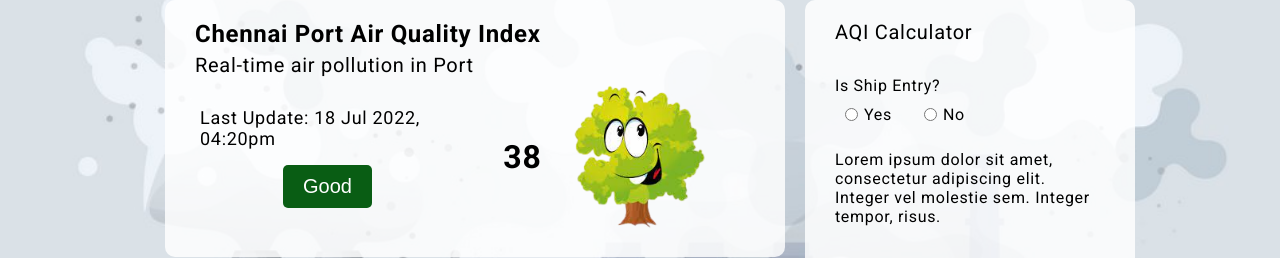
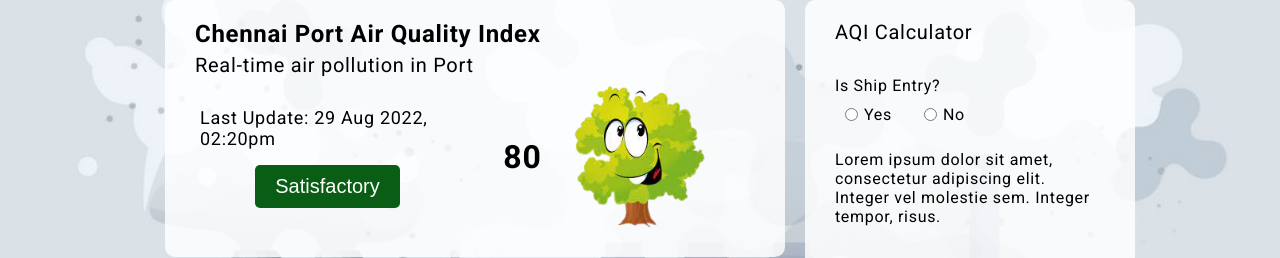
Before and after one commit to gowtham-surya/Weather_AQI, a React (Create React App) app: page /port_A in a window 1280 px wide. Shown: the part 96-354 px from the top of the page. Built offline with nearby package versions, Linux system fonts and the light colour scheme.

Commit message:
Update Port_A.jsx

```diff
--- a/src/components/Port_A.jsx
+++ b/src/components/Port_A.jsx
@@ -321,11 +321,11 @@ const Port_A = () => {
                 <h5>Real-time air pollution in Port</h5>
                 <div className="card-details row">
                   <div className="flexbox fdir-col col-6">
-                    <h5>Last Update: 18 Jul 2022, 04:20pm</h5>
-                    <button className="btn">Good</button>
+                    <h5>Last Update: 29 Aug 2022, 02:20pm</h5>
+                    <button className="btn">Satisfactory</button>
                   </div>
                   <div className="flexbox col-6">
-                    <h1>38</h1>
+                    <h1>80</h1>
                     <img src={treeHappy} width="200px" alt="Tree Happy"></img>
                   </div>
                 </div>
```
